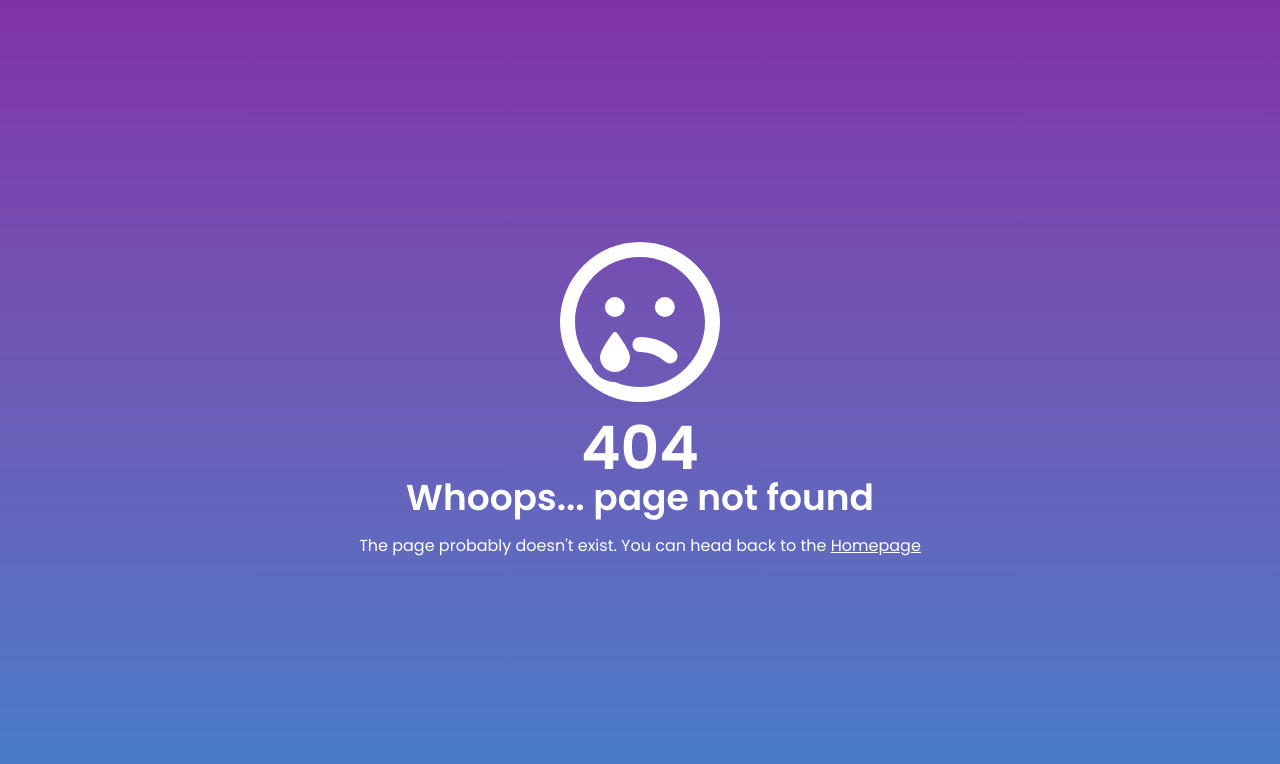
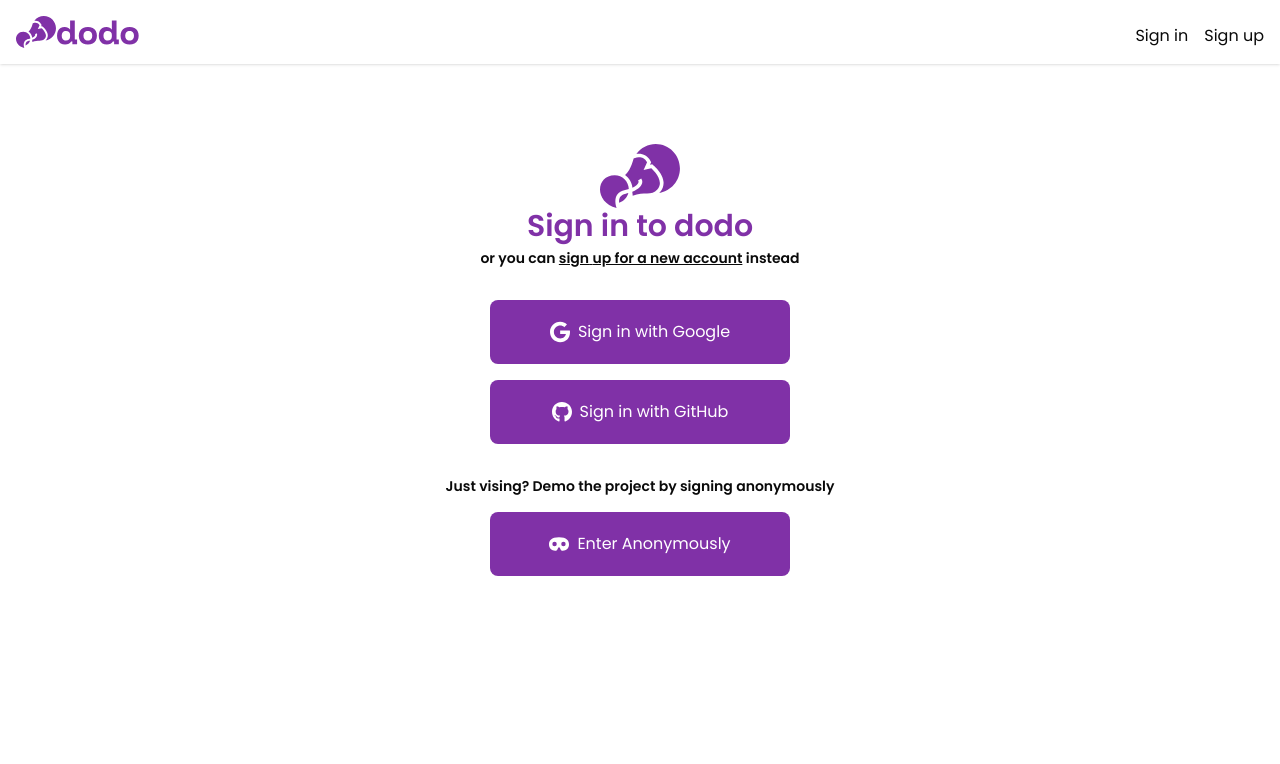
Before and after one commit to AJRoxas/dodo, a Next.js app: page /sign-in in a window 1280 px wide. Before the commit this address had no page. Shown: the top 764 px of the page. Built offline with nearby package versions, Linux system fonts and the light colour scheme.

Commit message:
Added Sign up and Sign in pages

```diff
--- a/src/app/(general)/page.tsx
+++ b/src/app/(general)/page.tsx
@@ -59,9 +59,9 @@ const upcomingFeatures = [
   },
 ];
 
-const Home = () => {
+const LandingPage = () => {
   return (
-    <main className="">
+    <main>
       <HookSection></HookSection>
       <div className="flex flex-col justify-center items-center gap-8 p-10 sm:p-20 bg-gradient-primary text-light">
         <div className="font-semibold text-3xl">What can dodo do?</div>
@@ -103,4 +103,4 @@ const Home = () => {
   );
 };
 
-export default Home;
+export default LandingPage;
--- /dev/null
+++ b/src/app/(general)/sign-in/page.tsx
@@ -0,0 +1,11 @@
+import { SignInSection } from '@/components/sign-in-sign-up/Authentication'
+
+const SignInPage = () => {
+  return(
+    <main>
+      <SignInSection></SignInSection>
+    </main>
+  );
+};
+
+export default SignInPage;
--- /dev/null
+++ b/src/app/(general)/sign-up/page.tsx
@@ -0,0 +1,11 @@
+import { SignUpSection } from "@/components/sign-in-sign-up/Authentication";
+
+const SignUpPage = () => {
+  return(
+    <main>
+      <SignUpSection></SignUpSection>
+    </main>
+  );
+};
+
+export default SignUpPage;
--- a/src/components/Button.tsx
+++ b/src/components/Button.tsx
@@ -1,15 +1,20 @@
 'use client';
+
+import { IconDefinition } from '@fortawesome/fontawesome-svg-core';
+import { FontAwesomeIcon } from '@fortawesome/react-fontawesome';
 
 interface ButtonProps {
   size?: string;
   isHalved?: boolean;
-  children: string;
+  icon?: IconDefinition;
+  children: React.ReactNode;
   onClick: React.MouseEventHandler;
 }
 
 const Button = ({
   size = '',
   isHalved = false,
+  icon = undefined,
   children,
   onClick,
 }: ButtonProps) => {
@@ -23,7 +28,20 @@ const Button = ({
   const style = `${btnSize} ${btnWidth} bg-primary text-light cursor-pointer`;
   return (
     <button className={style} onClick={onClick}>
-      {children}
+      <div className="flex justify-center items-center gap-2">
+        {icon !== undefined ? (
+          <>
+            <FontAwesomeIcon
+              icon={icon}
+              className="h-6! fill-light"
+              fixedWidth
+            />{' '}
+          </>
+        ) : (
+          ''
+        )}
+        {children}
+      </div>
     </button>
   );
 };
--- /dev/null
+++ b/src/components/sign-in-sign-up/Authentication.tsx
@@ -0,0 +1,65 @@
+'use client';
+
+import Icon from '@@/public/dodo-icon.svg';
+import Button from '../Button';
+import Link from 'next/link';
+import { faGoogle, faGithub } from '@fortawesome/free-brands-svg-icons';
+import { faMask } from '@fortawesome/free-solid-svg-icons';
+
+interface AuthenticationProps {
+  isSignup: boolean;
+}
+
+const Authentication = ({ isSignup }: AuthenticationProps) => {
+  return (
+    <div
+      className="flex flex-col justify-center items-center p-10 sm:p-20 max-w-px-300 min-h-full gap-8"
+      data-atr={isSignup}
+    >
+      <div className="flex flex-col justify-center items-center">
+        <Icon className="h-16 w-fit fill-primary"></Icon>
+        <div className="font-semibold text-3xl text-primary">
+          Sign {isSignup ? 'up' : 'in'} to dodo
+        </div>
+        <div className="font-semibold text-sm text-center mt-1">
+          or you can{' '}
+          <Link href={isSignup ? '/sign-in' : '/sign-up'}>
+            <u>
+              sign{' '}
+              {isSignup
+                ? 'in to your existing account'
+                : 'up for a new account'}
+            </u>
+          </Link>{' '}
+          instead
+        </div>
+      </div>
+      <div className="flex flex-col justify-center items-center gap-4">
+        <Button size="md" icon={faGoogle} onClick={() => {}}>
+          Sign {isSignup ? 'up' : 'in'} with Google
+        </Button>
+        <Button size="md" icon={faGithub} onClick={() => {}}>
+          Sign {isSignup ? 'up' : 'in'} with GitHub
+        </Button>
+      </div>
+      <div className="flex flex-col justify-center items-center gap-4">
+        <div className="font-semibold text-center text-sm">
+          Just vising? Demo the project by signing anonymously
+        </div>
+        <Button size="md" icon={faMask} onClick={() => {}}>
+          Enter Anonymously
+        </Button>
+      </div>
+    </div>
+  );
+};
+
+const SignUpSection = () => {
+  return <Authentication isSignup={true}></Authentication>;
+};
+
+const SignInSection = () => {
+  return <Authentication isSignup={false}></Authentication>;
+};
+
+export { SignUpSection, SignInSection };
```
